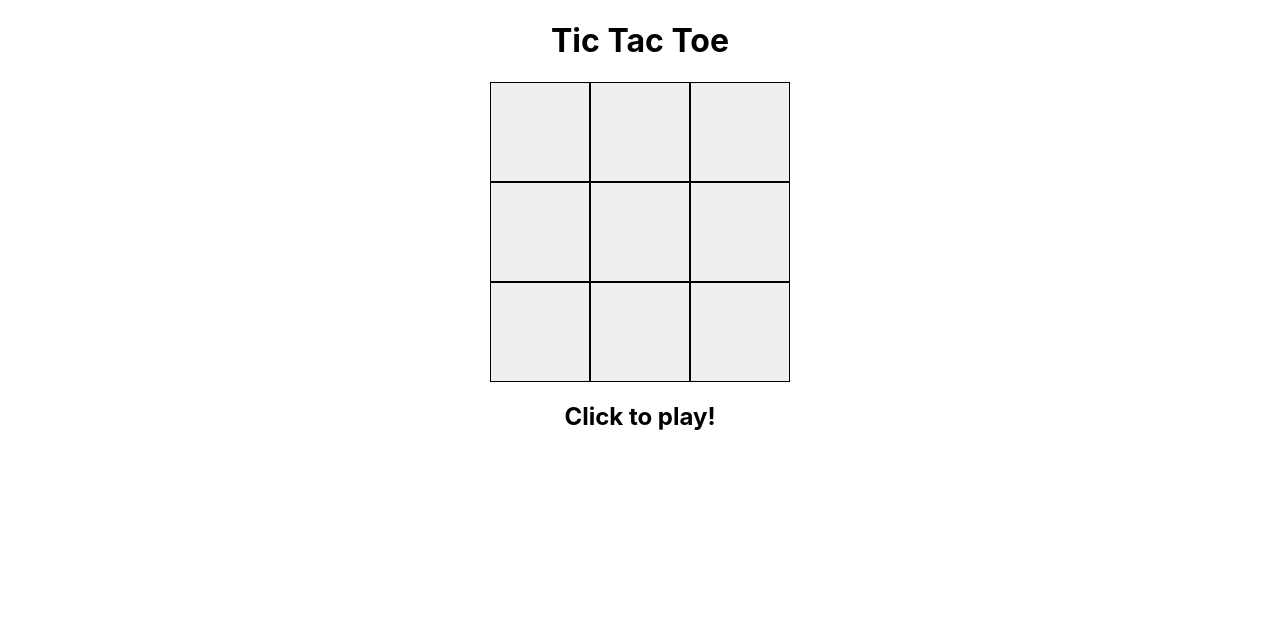
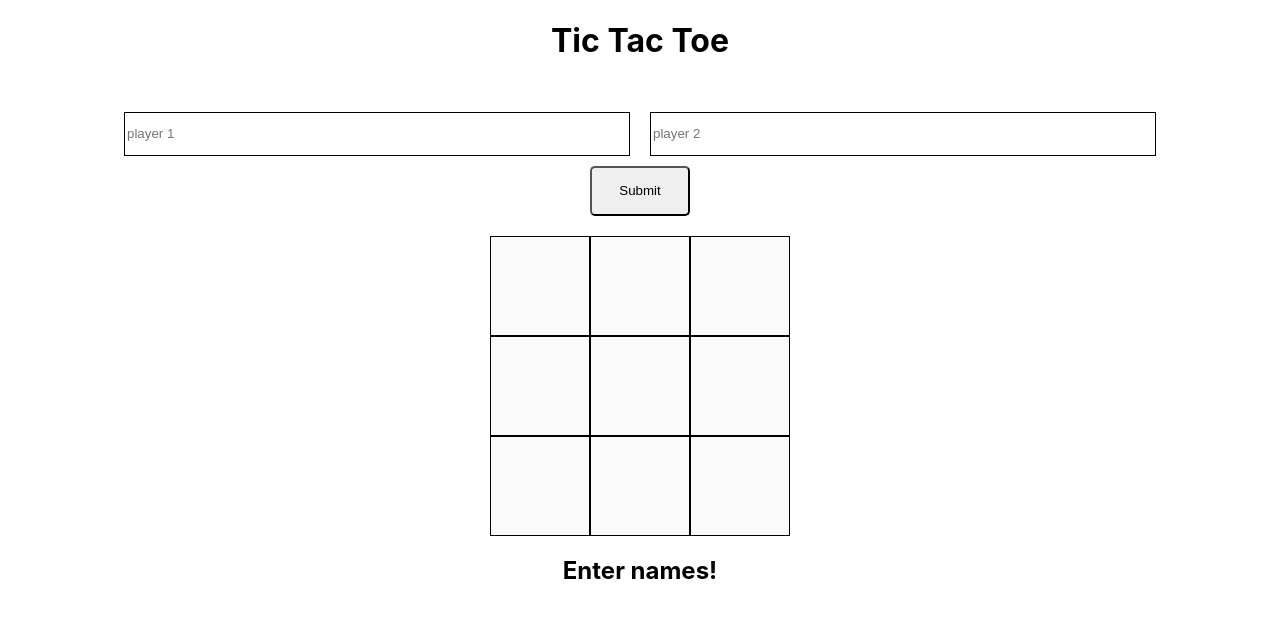
Before and after one commit to AmanJaiswal99/tictactoe, a React (Create React App) app: page / in a window 1280 px wide. Shown: the top 618 px of the page. Built offline with nearby package versions, Linux system fonts and the light colour scheme.

Commit message:
F-2 : add user name

```diff
--- a/src/App.css
+++ b/src/App.css
@@ -9,9 +9,31 @@
   display: flex;
 }
 
-input {
+.cell {
   height: 100px;
   width: 100px;
   border: 1px solid black;
   font-size: x-large;
 }
+
+.inputName {
+  width: 500px;
+  height: 40px;
+  border: 1px solid;
+  outline: none;
+  margin: 10px;
+}
+
+.button {
+  width: 100px;
+  height: 50px;
+  border-radius: 5px;
+  cursor: pointer;
+}
+
+.playerInfo{
+  margin: 20px;
+  display: flex;
+  flex-direction: column;
+  align-items: center;
+}
--- a/src/App.js
+++ b/src/App.js
@@ -1,15 +1,35 @@
-import { useState } from 'react';
+import { useState, useEffect } from 'react';
 import './App.css';
 
 function App() {
 
   var count = 0;
+  // array of length 9 containing cell values
   const [board, setBoard] = useState(Array(9).fill(null));
-  const [info,setInfo] = useState('Click to play!')
+  // display status based on various situations in the game
+  const [info,setInfo] = useState('Enter names!')
+  // play chance logo of the current player
   const [logo,setLogo] = useState("x")
+  // players
+  const [player1,setplayer1] = useState("")
+  const [player2,setplayer2] = useState("")
+  // check if game is valid
   const [isGameOver, setIsGameOver] = useState(false);
+  const [isPlayerReady, setIsPlayerReady] = useState(false);
+  // current player
+  const [currentPlayer,setCurrentPlayer] = useState("")
   var winningIDs = [];
 
+  // once name is entered and submitted
+  const submitName = () => {
+    if (player1 !== "" && player2 !== "") {
+      setCurrentPlayer(player1)
+      setIsPlayerReady(true);
+      setInfo(`${player1}'s turn`)
+    } else {
+      setIsPlayerReady(false);
+    }
+  }
   // aids the visual change in x or o
   const showClick = (event) => {
     count++;
@@ -23,8 +43,17 @@ function App() {
     }else{
       setLogo("x")
     }
+    if(currentPlayer == player1){
+      setCurrentPlayer(player2)
+      setInfo(`${player2}'s turn`)
+    }else{
+      setCurrentPlayer(player1)
+      setInfo(`${player1}'s turn`)
+    }
+
   }
 
+  // check horizontal win
   const horizontal = (id) => {
     id = parseInt(id,10)
     if(id%3 == 0 && board[id+1] === logo && logo === board[id+2]){
@@ -42,6 +71,7 @@ function App() {
     return false;
   }
 
+  // check vertical win
   const vertical = (id) => {
     id = parseInt(id,10);
     if((id < 3) && logo ===  board[id+3] && logo === board[id + 6] ){
@@ -59,6 +89,7 @@ function App() {
     return false
   }
 
+  // check diagonal win
   const diagonal = (id) => {
     if(id == 4){
       if( (board[4] === board[0] && board[4] === board[8])){
@@ -81,6 +112,7 @@ function App() {
     return false
   }
 
+  // color the winning blocks
   const colorWinner = () => {
     winningIDs.forEach(id => {
       document.getElementById(id).style.backgroundColor='green'
@@ -89,6 +121,7 @@ function App() {
     });
   }
 
+  // check winner after current click
   const checkWinner = (id) => {
     if(horizontal(id)){
       return true;
@@ -102,11 +135,12 @@ function App() {
     return false;
   }
 
+  // runs after a cell is clicked
     const turnClick = (event) => {
       showClick(event);
       if(checkWinner(event.target.id)){
         colorWinner();
-        setInfo(`${logo} is the winner 🎉`);
+        setInfo(`${currentPlayer} is the winner 🎉`);
         setIsGameOver(true);
       }
       if(count === 9){
@@ -120,20 +154,31 @@ function App() {
   return (
     <div className="App">
       <h1>Tic Tac Toe</h1>
+
+      <div className='playerInfo'>
+        <span className='playerInput'>
+        <input className='inputName' type='text' disabled={isPlayerReady} onChange={e=>setplayer1(e.target.value)} placeholder='player 1'/>
+        <input className='inputName' type='text' disabled={isPlayerReady} onChange={e=>setplayer2(e.target.value)} placeholder='player 2'/>
+        </span>
+        <input className='button' type='button' disabled={isGameOver || isPlayerReady} onClick={event=>submitName()} value="Submit"/>
+      </div>
+      <div>
+    </div>
+
       <div className='box'>
       <div className='row'>
         {[0,1,2].map(item => (
-        <input type='button' disabled={isGameOver || board[item] !== null} onClick={event => turnClick(event)} key={item} id={item}/>
+        <input className='cell' type='button' disabled={isPlayerReady==false || isGameOver || board[item] !== null} onClick={event => turnClick(event)} key={item} id={item}/>
         ))}
       </div>
       <div className='row'>
         {[3,4,5].map(item => (
-        <input type='button' disabled={isGameOver || board[item] !== null} onClick={event => turnClick(event)} key={item}   id={item}/>
+        <input className='cell' type='button' disabled={isPlayerReady==false || isGameOver || board[item] !== null} onClick={event => turnClick(event)} key={item}   id={item}/>
         ))}
       </div>
       <div className='row'>
         {[6,7,8].map(item => (
-        <input type='button' disabled={isGameOver || board[item] !== null} onClick={event => turnClick(event)} key={item}  id={item}/>
+        <input className='cell' type='button' disabled={isPlayerReady==false || isGameOver || board[item] !== null} onClick={event => turnClick(event)} key={item}  id={item}/>
         ))}
       </div>
       <h2>{info}</h2>
```
